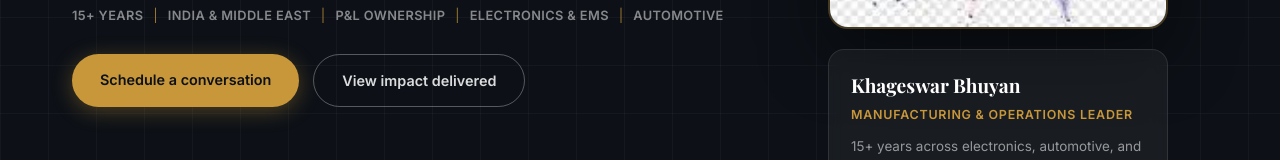
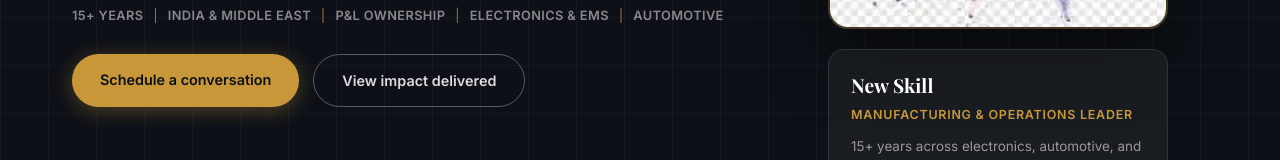
Before and after one commit to bhuyankhageswar02-wq/Manpower-Management, a React (Vite) app: page / in a window 1280 px wide. Shown: the part 511-671 px from the top of the page. Built offline with nearby package versions, Linux system fonts and the light colour scheme.

Commit message:
Update App.tsx

```diff
--- a/src/App.tsx
+++ b/src/App.tsx
@@ -219,7 +219,7 @@ export default function App() {
           <div className="hero-photo-wrap">
             <img src="/assets/images1.png" alt="New Start" className="hero-photo" />
             <div className="hero-card">
-              <p className="hero-card-name">Khageswar Bhuyan</p>
+              <p className="hero-card-name">New Skill</p>
               <p className="hero-card-role">Manufacturing &amp; Operations Leader</p>
               <p className="hero-card-bio">
                 15+ years across electronics, automotive, and engineering. Led plant operations
```
